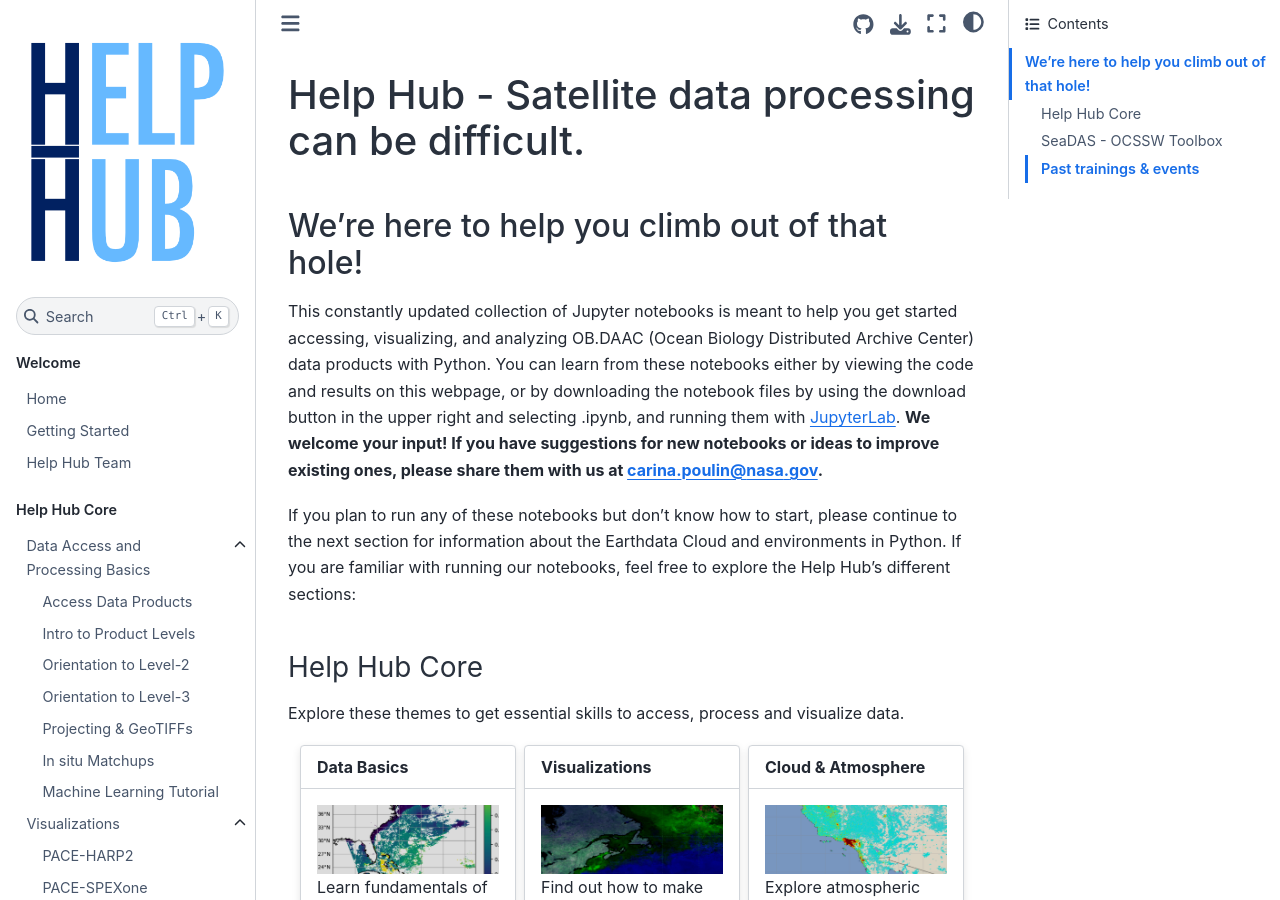
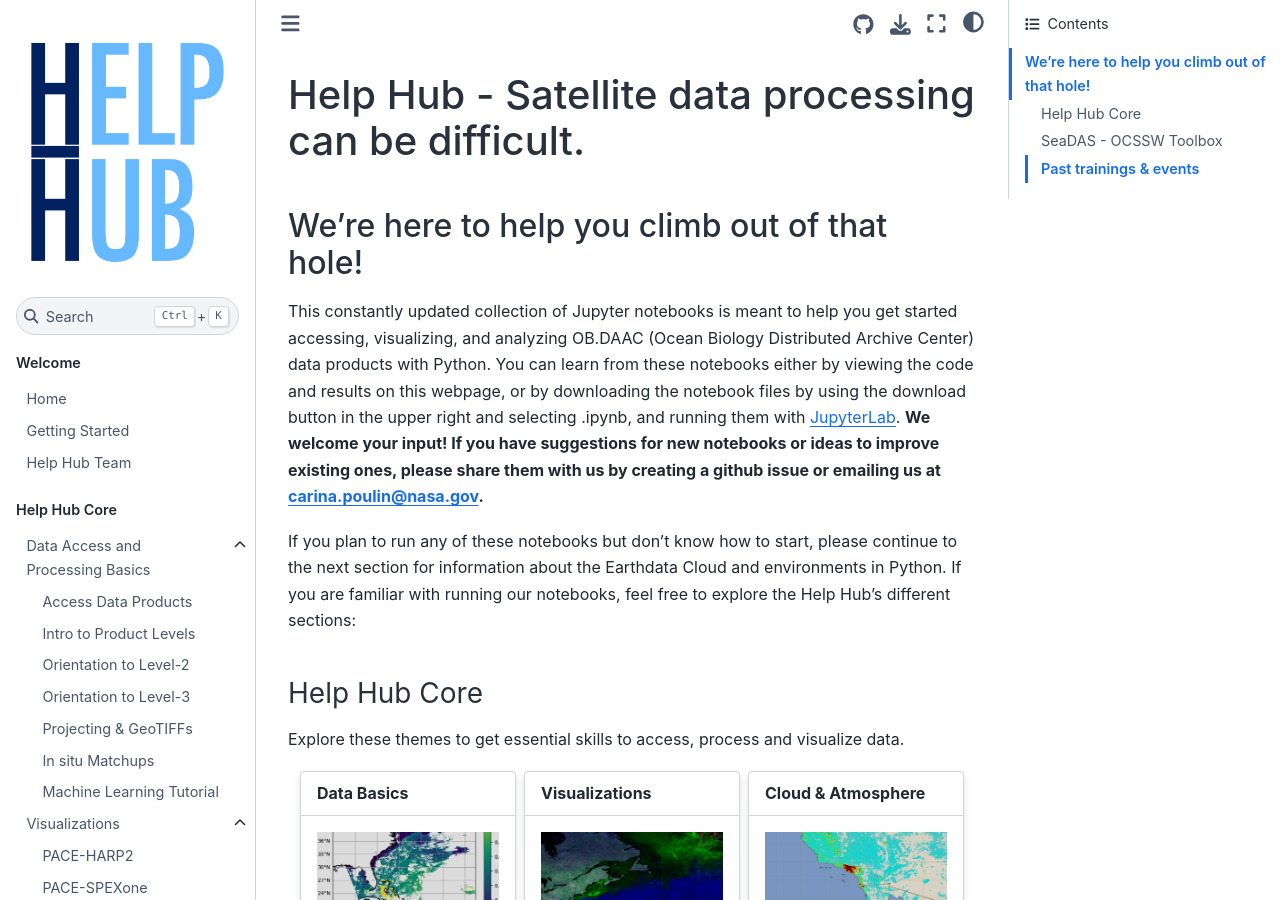
Before and after one commit to nasa/oceandata-notebooks, a Jupyter Book: the page built from docs/index.md, in a window 1280 px wide and 900 px high. Built offline with Jupyter Book 1.0.4 settings and Sphinx 7.4.7 and the Sphinx Book theme 1.1.4, drawn with Linux system fonts in a browser that asks for light colours.

Commit message:
Update index.md
Added invitation to contribute

```diff
--- a/docs/index.md
+++ b/docs/index.md
@@ -5,7 +5,7 @@
 This constantly updated collection of Jupyter notebooks is meant to help you get started accessing, visualizing,
 and analyzing OB.DAAC (Ocean Biology Distributed Archive Center) data products with Python.
 You can learn from these notebooks either by viewing the code and results on this webpage,
-or by downloading the notebook files by using the download button in the upper right and selecting .ipynb, and running them with [JupyterLab][jupyterlab].  **We welcome your input! If you have suggestions for new notebooks or ideas to improve existing ones, please share them with us at [carina.poulin@nasa.gov](mailto:carina.poulin@nasa.gov).**
+or by downloading the notebook files by using the download button in the upper right and selecting .ipynb, and running them with [JupyterLab][jupyterlab].  **We welcome your input! If you have suggestions for new notebooks or ideas to improve existing ones, please share them with us by creating a github issue or emailing us at [carina.poulin@nasa.gov](mailto:carina.poulin@nasa.gov).**
 
 If you plan to run any of these notebooks but don't know how to start,
 please continue to the next section for information about the Earthdata Cloud and environments in Python.
```
